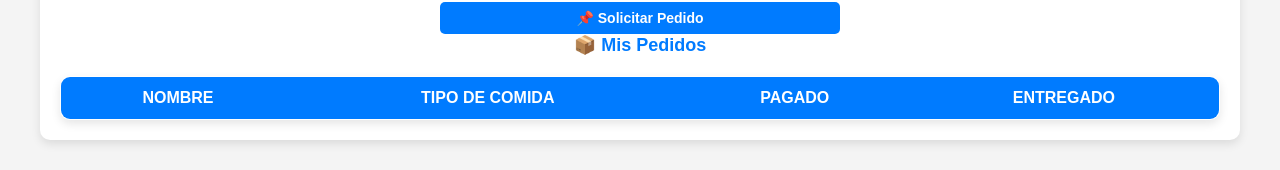
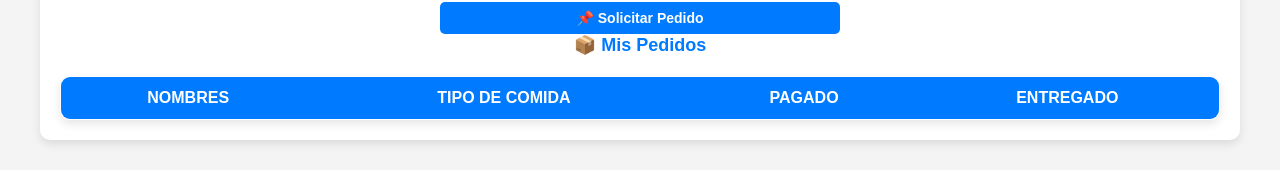
Before and after one commit to dev-guille/LunchControlApp, a website: page public/pedidos.html in a window 1280 px wide. Shown: the part 199-369 px from the top of the page. Drawn offline with Linux system fonts and the light colour scheme; no server answers.

```diff
--- a/public/pedidos.html
+++ b/public/pedidos.html
@@ -27,7 +27,7 @@
         <table border="1">
             <thead>
                 <tr>
-                    <th>Nombre</th>
+                    <th>Nombres</th>
                     <th>Tipo de Comida</th>
                     <th>Pagado</th>
                     <th>Entregado</th>
```
